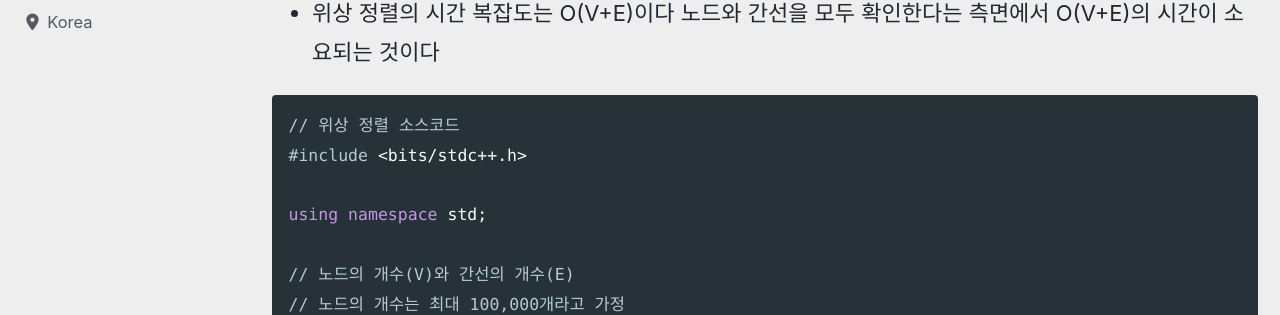
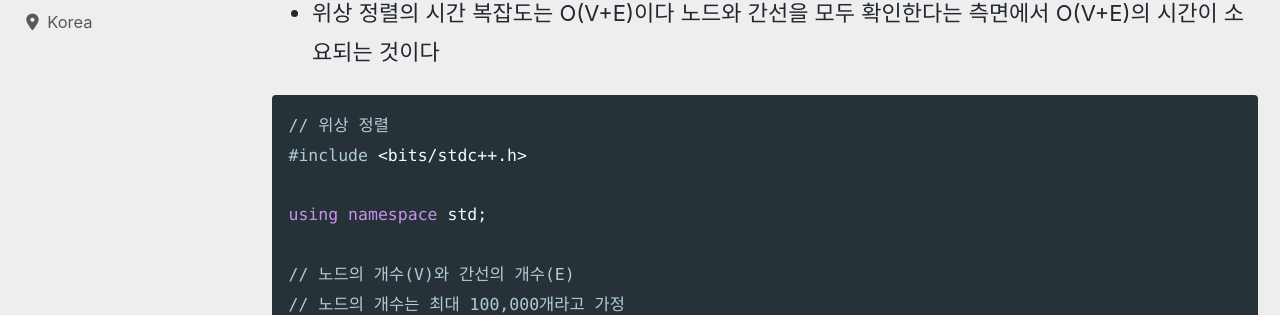
Before and after one commit to devMyeong/devMyeong.github.io, a Jekyll site: the page built from _posts/codingTest/2021-09-08-이코테.md, in a window 1280 px wide and 900 px high, scrolled down 57174 px. Shown: the part 144-459 px from the top of the window. Built offline with Jekyll 4.4.1, drawn with Linux system fonts in a browser that asks for light colours; cached includes are drawn as plain includes; nearby versions of some CDN libraries; some web fonts are replaced; comment, search, counter and statistics services are not loaded.

Commit message:
corr typo

````diff
--- a/_posts/codingTest/2021-09-08-이코테.md
+++ b/_posts/codingTest/2021-09-08-이코테.md
@@ -1756,7 +1756,7 @@ int main(void) {
 - 위상 정렬의 시간 복잡도는 O(V+E)이다 노드와 간선을 모두 확인한다는 측면에서 O(V+E)의 시간이 소요되는 것이다
 
 ```cpp
-// 위상 정렬 소스코드
+// 위상 정렬
 #include <bits/stdc++.h>
 
 using namespace std;
````
